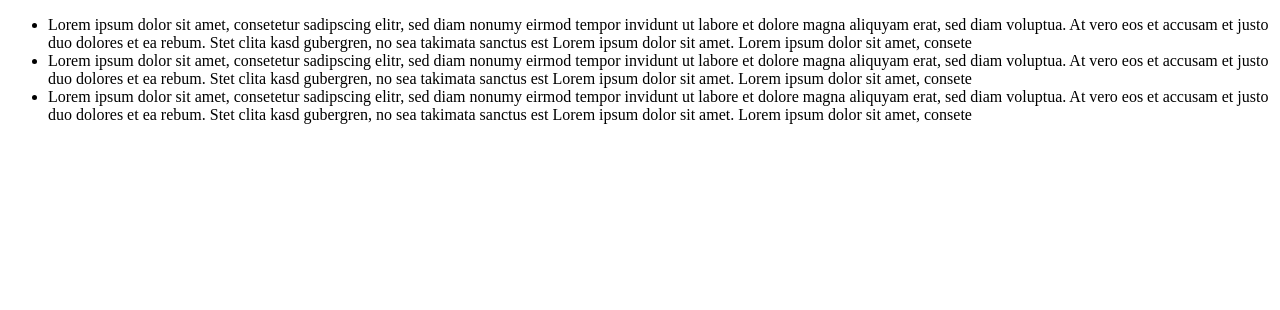
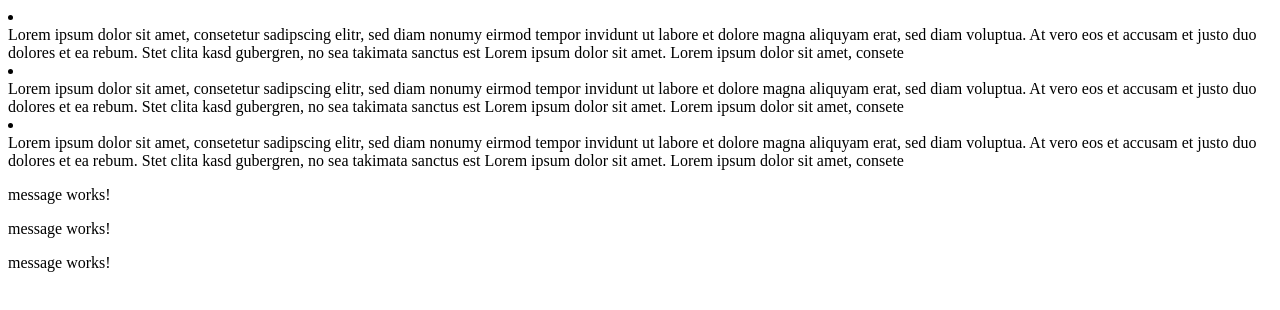
Before and after one commit to vilmarzti/instagram_messages, an Angular app: page /chat/1 in a window 1280 px wide. Shown: the top 310 px of the page. Built offline with nearby package versions, Linux system fonts and the light colour scheme.

Commit message:
add message passing

```diff
--- a/src/app/chat-log.ts
+++ b/src/app/chat-log.ts
@@ -1,4 +1,4 @@
-import { Message } from './message';
+import { Message } from './chat/message/message';
 
 export interface ChatLog {
     fileName: string;
--- a/src/app/chat/chat.component.html
+++ b/src/app/chat/chat.component.html
@@ -1,7 +1,6 @@
-<ul *ngIf="chatlog">
     <li *ngFor="let message of chatlog.messages">
-        <div>
+        <div >
             {{message.text}}
         </div>
     </li>
-</ul>
+<app-message *ngFor="let message of chatlog.messages" [message]="message"></app-message>
--- a/src/app/chat/chat.component.ts
+++ b/src/app/chat/chat.component.ts
@@ -16,7 +16,6 @@ export class ChatComponent implements OnInit {
 
     this.route.params.subscribe(params =>{
       this.chatlog = this.chatService.getChatlog(params['id']);
-      console.log(this.chatlog);
     })
   }
 
--- a/src/app/chat/message/message.component.ts
+++ b/src/app/chat/message/message.component.ts
@@ -1,4 +1,5 @@
-import { Component, OnInit } from '@angular/core';
+import { Component, OnInit, Input } from '@angular/core';
+import { Message } from './message';
 
 @Component({
   selector: 'app-message',
@@ -6,7 +7,7 @@ import { Component, OnInit } from '@angular/core';
   styleUrls: ['./message.component.scss']
 })
 export class MessageComponent implements OnInit {
-
+  @Input() message: Message;
   constructor() { }
 
   ngOnInit(): void {
```
Also changed, not shown: src/app/chat/message/message.ts (renamed from src/app/message.ts).
